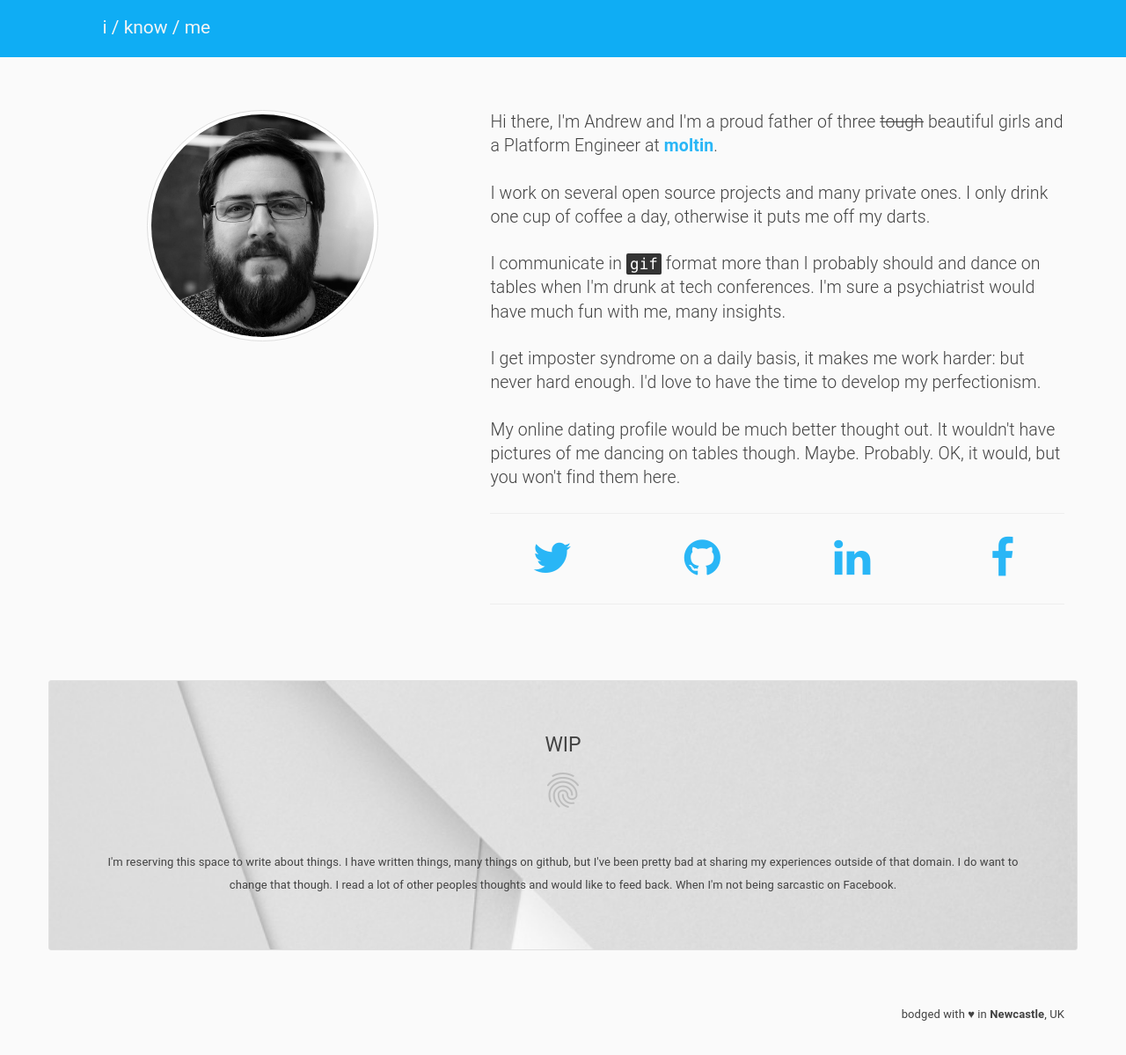
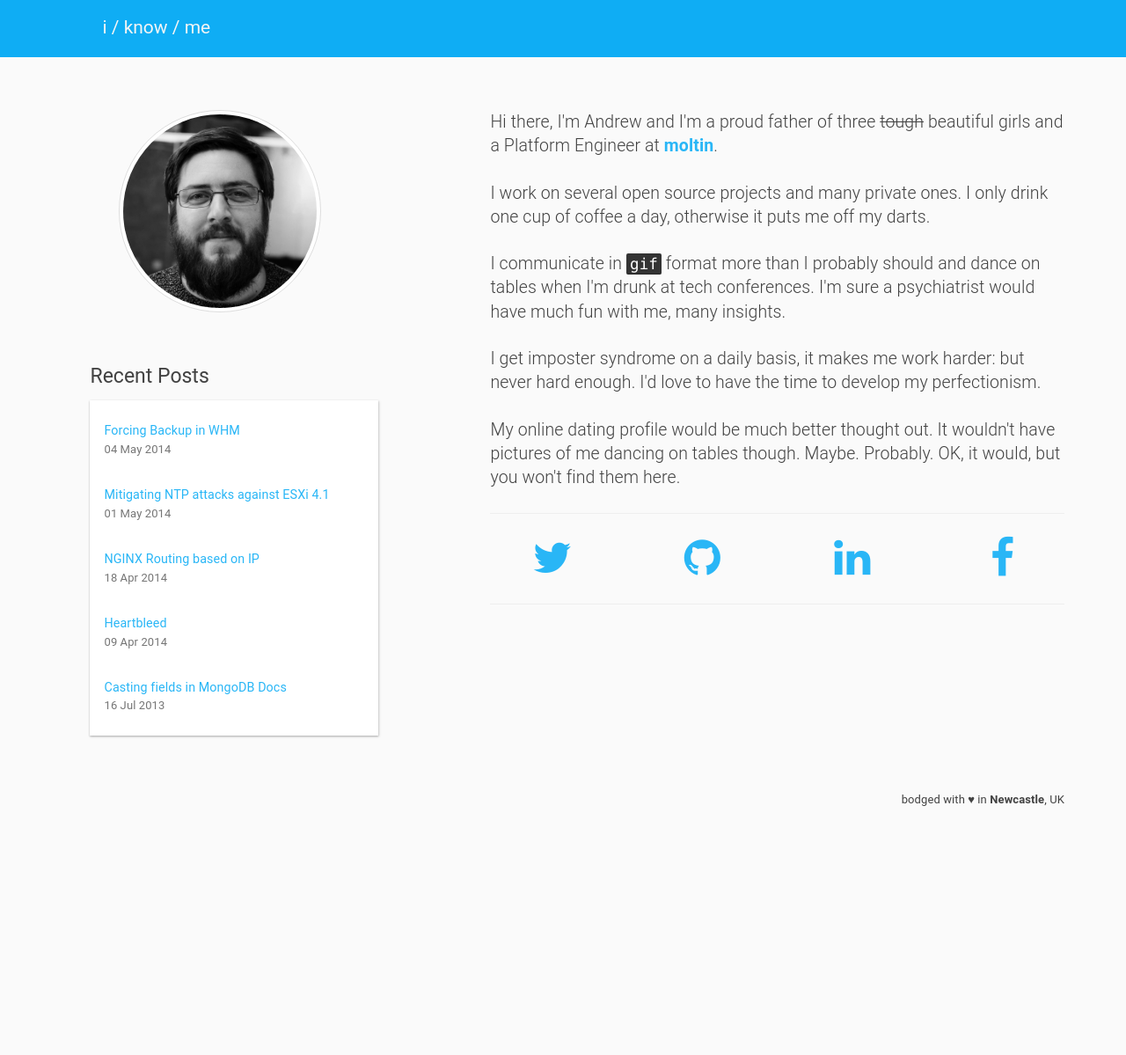
Before and after one commit to andrew-waters/andrew-waters.github.io, a Jekyll site: the page built from index.html, in a window 1280 px wide and 1286 px high. Shown: the top 1199 px of the window at 88% size. Built offline with Jekyll 4.4.1, drawn with Linux system fonts in a browser that asks for light colours; nearby versions of some CDN libraries; a style sheet for code colours, icons or effects is not loaded.

Commit message:
Sorted posts by date

```diff
--- a/_includes/header.html
+++ b/_includes/header.html
@@ -1,4 +1,5 @@
         <nav class="app-bar app-bar-translucent bg-light-blue bg-500" >
+
 
             <h1 class="title">
 
--- a/_layouts/post.html
+++ b/_layouts/post.html
@@ -11,7 +11,9 @@ layout: default
                 <i class="icon material-icons">expand_more</i>
                 Posts
             </a>
-            {% for post in site.pages %}
+
+            {% assign posts = (site.pages | sort:"date" | reverse ) %}
+            {% for post in posts %}
             {% if post.category == 'Posts' %}
             {% if page.url == post.url %}
             <a class="list-group-item list-group-item-level-2 active" href="#">{{ post.title }}</a>
--- a/index.html
+++ b/index.html
@@ -4,11 +4,56 @@ layout: default
 
 <div class="row">
 
-    <div class="col-md-3 col-md-offset-1 col-xs-8 col-xs-offset-2">
+    <div class="col-md-4">
 
-        <img src="assets/images/profile.jpg" class="img-circle img-responsive img-thumbnail">
+        <div class="row">
 
-        <div class="breather-lg"></div>
+            <div class="col-md-8 col-md-offset-2 col-xs-8 col-xs-offset-2">
+
+                <img src="assets/images/profile.jpg" class="img-circle img-responsive img-thumbnail">
+
+            </div>
+
+            <div class="breather-lg"></div>
+
+            <div class="col-md-11 col-md-offset-1">
+
+            <h3>Recent Posts</h3>
+
+            <div class="list elevated-1">
+
+                {% assign posts = (site.pages | sort:"date" | reverse ) %}
+                {% for post in posts limit:5 %}
+                {% if post.category == 'Posts' %}
+
+                <div class="list-item">
+
+                    <div class="list-item-content">
+
+                        <div class="list-item-primary-content">
+
+                            <p class="line-2">
+                                <a href="{{ post.url | prepend: site.baseurl }}">
+                                    {{ post.title }}
+                                </a>
+                            </p>
+
+                            <p class="line-3">{{ post.date | date_to_string}}</p>
+
+                        </div>
+
+                    </div>
+
+                </div>
+
+                {% endif %}
+                {% endfor %}
+
+                </div>
+
+            </div>
+
+        </div>
 
     </div>
 
@@ -63,19 +108,3 @@ layout: default
     </div>
 
 </div>
-
-<div class="row">
-
-    <div class="breather-lg"></div>
-
-    <div class="empty-state" data-empty-bg="assets/images/empty-state.jpg">
-
-        <h3>WIP</h3>
-
-        <i class="icon icon-xxl material-icons">fingerprint</i>
-
-        <p>I'm reserving this space to write about things. I have written things, many things on github, but I've been pretty bad at sharing my experiences outside of that domain. I do want to change that though. I read a lot of other peoples thoughts and would like to feed back. When I'm not being sarcastic on Facebook.</p>
-
-    </div>
-
-</div>
```
